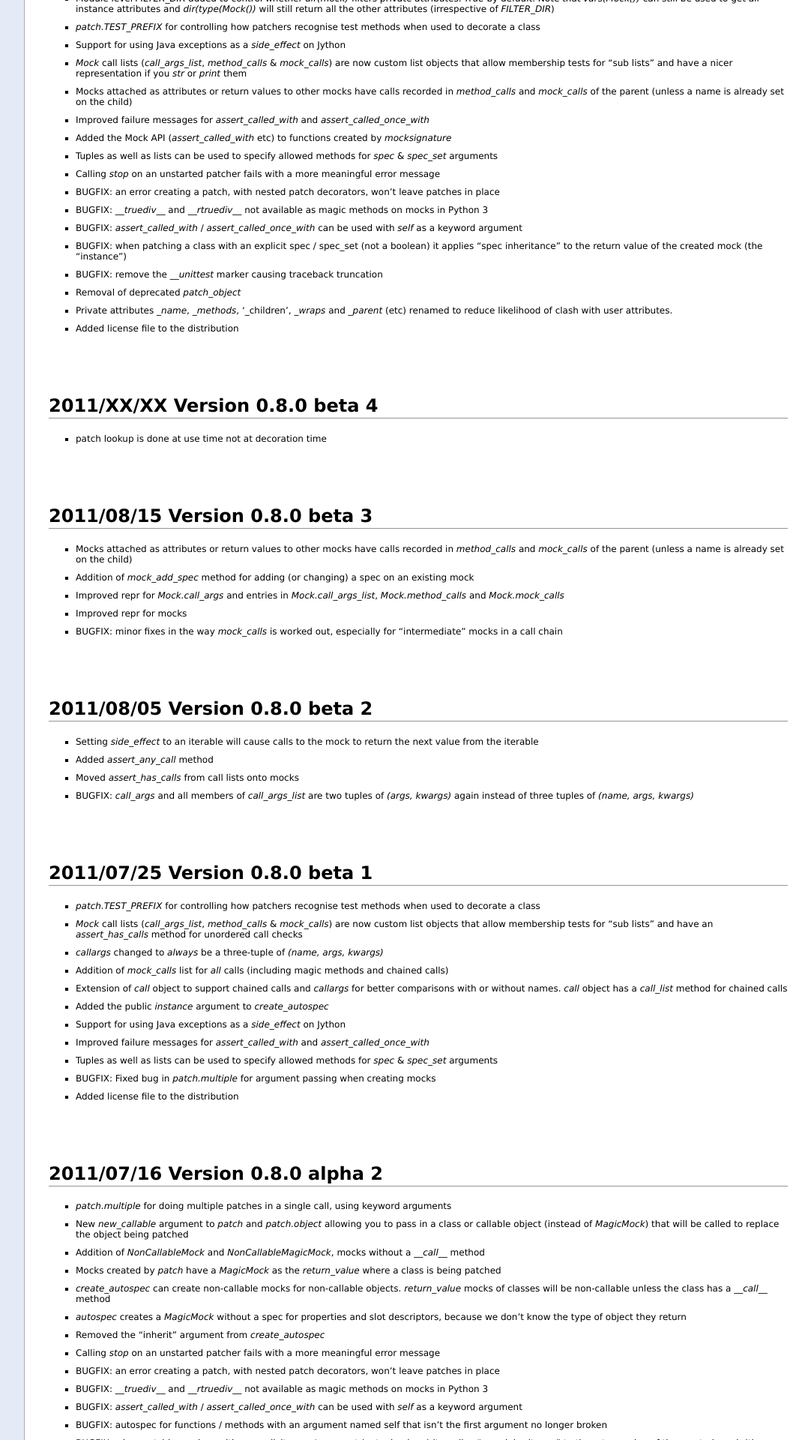
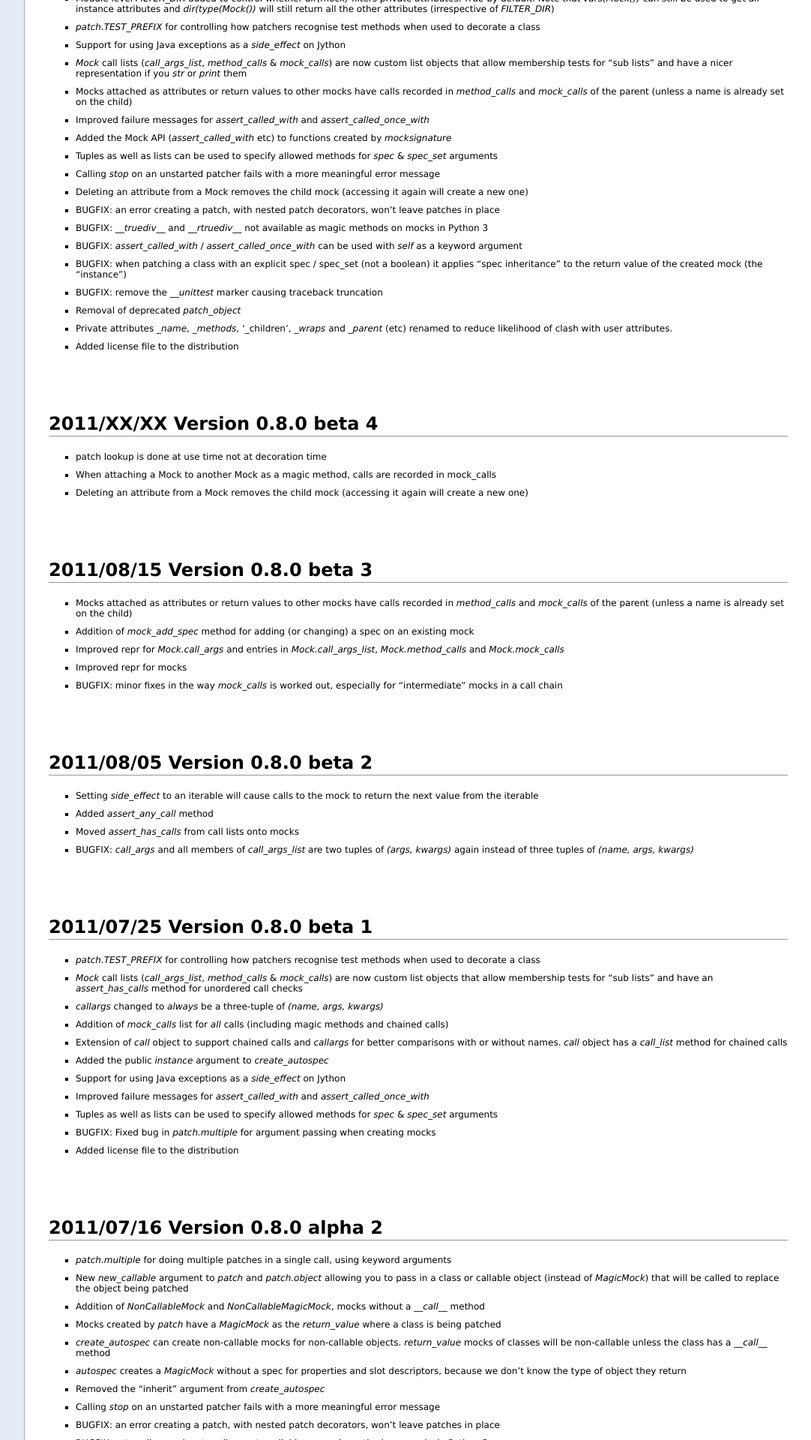
Before and after one commit to testing-cabal/mock, a Sphinx documentation site: the page built from docs/changelog.txt, in a window 1280 px wide. Shown: the part 1514-3434 px from the top of the page at 75% size, without its empty margins (197-1279 px from the left). Built offline with Sphinx 7.4.7, drawn with Linux system fonts in a browser that asks for light colours; pages that are not in the unit, such as notebooks, are missing from menus; some of the changed text lies outside the part shown.

Commit message:
Calls to mocks attached as magic methods are recorded in mock calls

```diff
--- a/docs/changelog.txt
+++ b/docs/changelog.txt
@@ -145,6 +145,8 @@ mock 0.8.0 is the last version that will support Python 2.4.
   `spec_set` arguments
 * Calling `stop` on an unstarted patcher fails with  a more meaningful error
   message
+* Deleting an attribute from a Mock removes the child mock (accessing it again
+  will create a new one)
 * BUGFIX: an error creating a patch, with nested patch decorators, won't leave
   patches in place
 * BUGFIX: `__truediv__` and `__rtruediv__` not available as magic methods on
@@ -165,6 +167,10 @@ mock 0.8.0 is the last version that will support Python 2.4.
 -------------------------------
 
 * patch lookup is done at use time not at decoration time
+* When attaching a Mock to another Mock as a magic method, calls are recorded
+  in mock_calls
+* Deleting an attribute from a Mock removes the child mock (accessing it again
+  will create a new one)
 
 
 2011/08/15 Version 0.8.0 beta 3
```
Also changed, not shown: mock.py (+7 -0 lines), 2 other files.
